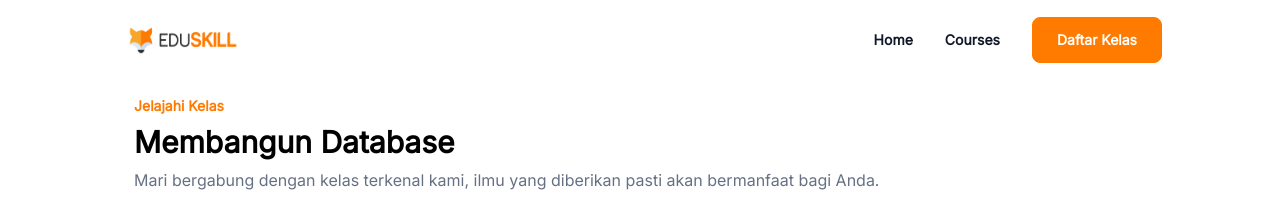
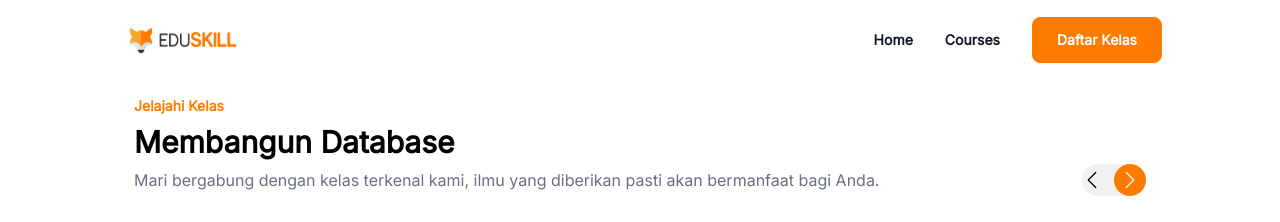
Before and after one commit to Halimp07/Eduskill, a React (Vite) app: page /courses/membangun-database in a window 1280 px wide. Shown: the top 222 px of the page. Built offline with nearby package versions, Linux system fonts and the light colour scheme.

Commit message:
minor feat: add slide right and left

```diff
--- a/src/pages/courses/inCourses/InCourses.jsx
+++ b/src/pages/courses/inCourses/InCourses.jsx
@@ -2,7 +2,8 @@ import React, { useState } from "react";
 import { useParams } from "react-router-dom";
 import { classEdu } from "../../../Data";
 import VideoComponent from "./VideoComponent";
-import { AiFillHeart, AiOutlineHeart } from "react-icons/ai"; // Import the heart icons from react-icons library
+import { BsChevronLeft, BsChevronRight } from "react-icons/bs";
+import { RxDotFilled } from "react-icons/rx";
 
 const InCourses = () => {
   const { namelink } = useParams();
@@ -16,21 +17,38 @@ const InCourses = () => {
   const videoId = course.video && course.video.match(/v=([^&]+)/)[1];
   const embedUrl = videoId ? `https://www.youtube.com/embed/${videoId}` : null;
 
-
   return (
     <div className="md:section container mx-auto pt-12 pb-24 px-6" id="incourses">
       <div className="text-start">
         <p className="font-semibold text-sm mb-2 md:text-sm md:mb-2 text-Orange_Primary">Jelajahi Kelas</p>
         <h1 className="font-semibold text-xl md:text-3xl md:mb-2 ">{course.title}</h1>
-        <p className="font-normal text-base text-[#667085] ">Mari bergabung dengan kelas terkenal kami, ilmu yang diberikan pasti akan bermanfaat bagi Anda.</p>
+        <div className="relative flex items-center">
+  <div className="items-center justify-start ">
+    <p className="font-normal text-base text-[#667085]">
+      Mari bergabung dengan kelas terkenal kami, ilmu yang diberikan pasti akan bermanfaat bagi Anda.
+    </p>
+  </div>
+
+  <div className="flex items-center ml-auto"> {/* Use ml-auto to push the following elements to the right */}
+    <div className="relative flex items-center">
+      <div className="absolute right-0 w-16 h-8 bg-[#F1F1F1] rounded-2xl flex items-center justify-start">
+        <BsChevronLeft className="w-5 h-5" />
+      </div>
+      <div className="absolute right-0 w-8 h-8 bg-Orange_Primary rounded-2xl flex items-center justify-center">
+        <BsChevronRight className="w-5 h-5 text-white" />
+      </div>
+    </div>
+  </div>
+</div>
+
+
       </div>
 
       <div className="mt-8">
-
         {embedUrl ? (
-        <div className="mt-8">
-        <VideoComponent videoUrl={embedUrl} cover={course.cover} />
-      </div>
+          <div className="mt-8">
+            <VideoComponent videoUrl={embedUrl} cover={course.cover} />
+          </div>
         ) : (
           <div>No video available for this course.</div>
         )}
--- a/src/pages/courses/inCourses/VideoComponent.jsx
+++ b/src/pages/courses/inCourses/VideoComponent.jsx
@@ -52,8 +52,9 @@ const VideoComponent = ({ videoUrl, cover }) => {
                 <BsBookmark className="w-8 h-8 text-white" />
               )}
             </div>
+
             <div className="absolute top-1/2 left-1/2 transform -translate-x-1/2 -translate-y-1/2">
-              <BsPlayCircle className="w-16 h-16 text-white cursor-pointer" onClick={togglePlay}/>
+              <BsPlayCircle className="w-16 h-16 text-white hover:text-Orange_Primary cursor-pointer" onClick={togglePlay}/>
             </div>
             <div className="absolute flex space-x-5 items-center left-0 bottom-4 ml-6">
               <div className="text-white">
```
Also changed, not shown: src/pages/courses/Courses.jsx (+4 -4 lines).
